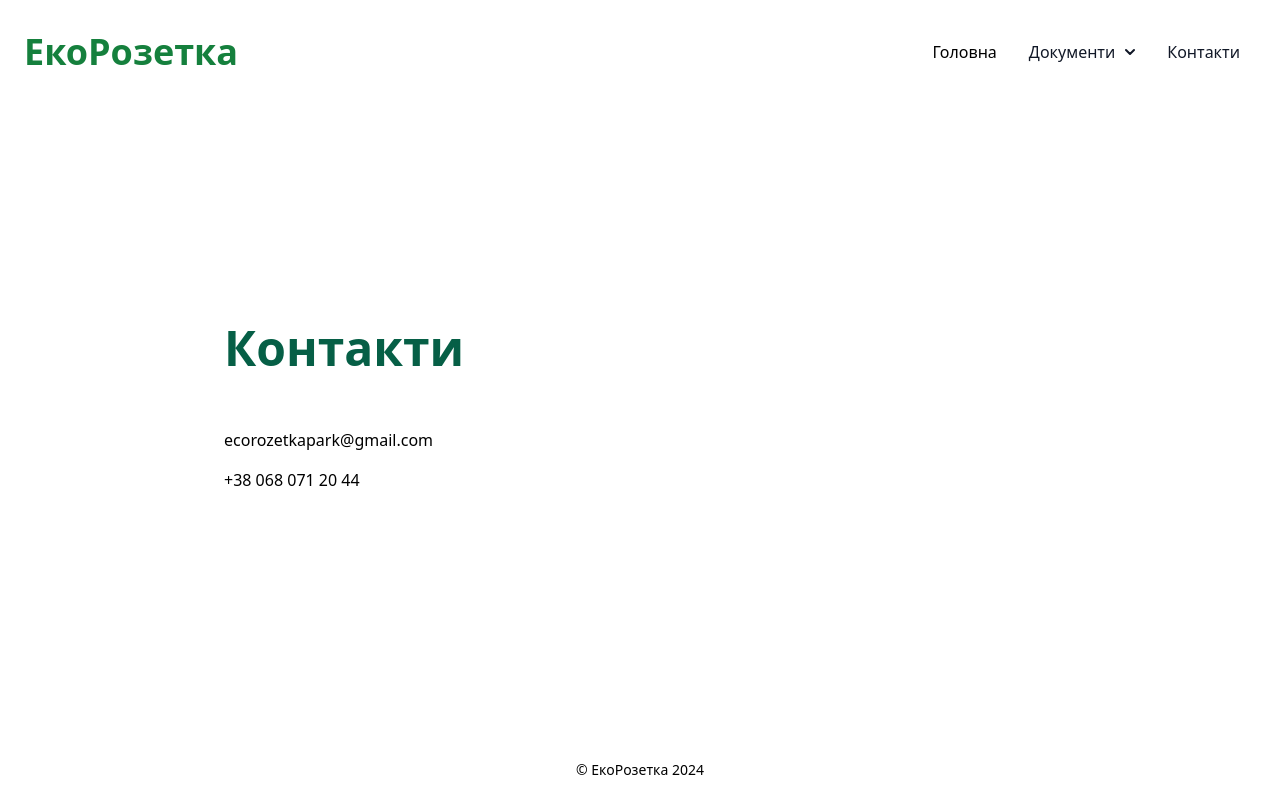
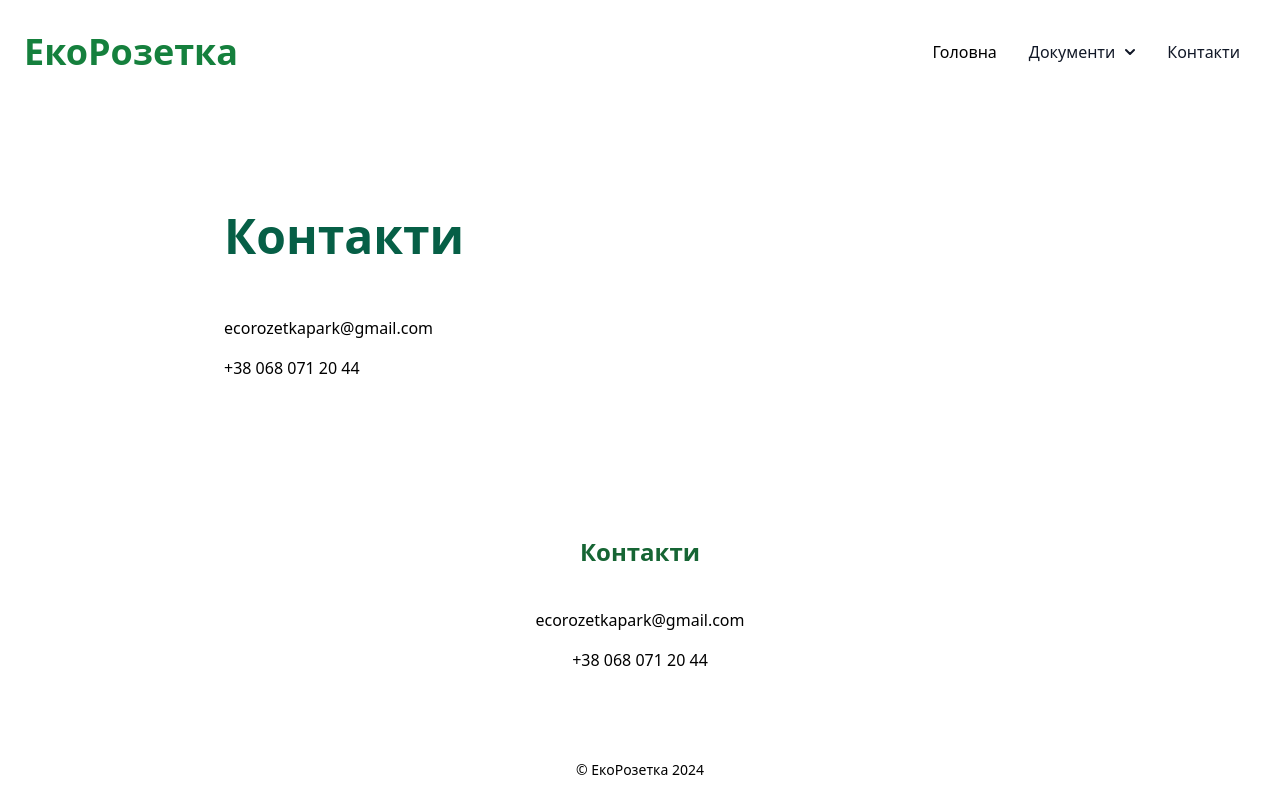
Before and after one commit to artemboyko43/ecorozetka-angular, an Angular app: page /contacts in a window 1280 px wide. Built offline with nearby package versions, Linux system fonts and the light colour scheme.

Commit message:
Added few more fixes

```diff
--- a/src/app/footer/footer.component.html
+++ b/src/app/footer/footer.component.html
@@ -1,4 +1,14 @@
 <!--Footer-->
+<div class="container w-full m-auto pb-16">
+    <div class="flex flex-col w-full mb-4 text-center">
+    <h2 class="mb-8 text-2xl text-green-800 font-bold">
+        Контакти
+    </h2>
+    <div class="w-full py-2 text-center "><p><a href="mailto:ecorozetkapark@gmail.com">ecorozetkapark&#64;gmail.com</a></p></div>
+    <div class="w-full py-2 text-center "><p>+38 068 071 20 44</p></div>
+    </div>
+</div>
+
 <div class="h-10 w-full text-sm text-center fade-in">
     <span>&copy; ЕкоРозетка 2024</span>
 </div>
--- a/src/app/home/home.component.html
+++ b/src/app/home/home.component.html
@@ -17,7 +17,7 @@
     <div class="w-full xl:w-3/5 md:w-1/2 overflow-y-hidden">
         <img class="w-5/6 mx-auto lg:mr-0 slide-in-bottom" src="../assets/ElectroCar.svg">
     </div>
-    <section class="mt-16">
+    <section class="pt-16 m-auto">
         <div class="container flex flex-col w-full justify-center">
           <div class="flex flex-col w-full mb-4 text-center">
             <h2 class="mb-8 text-2xl text-green-800 font-bold">
```
